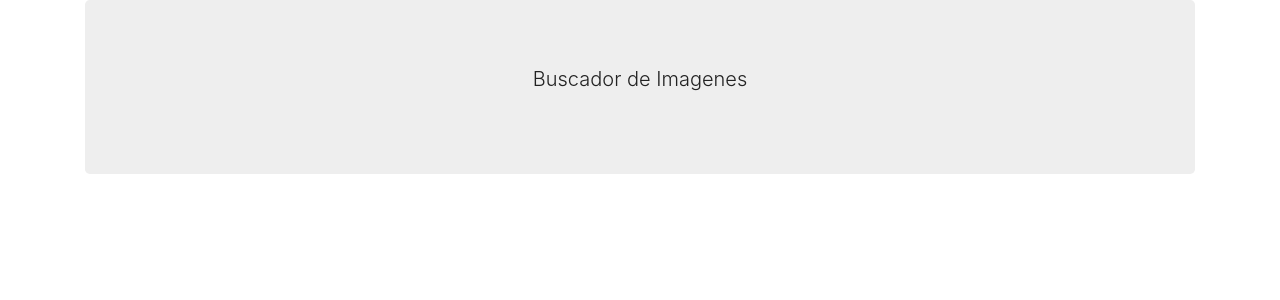
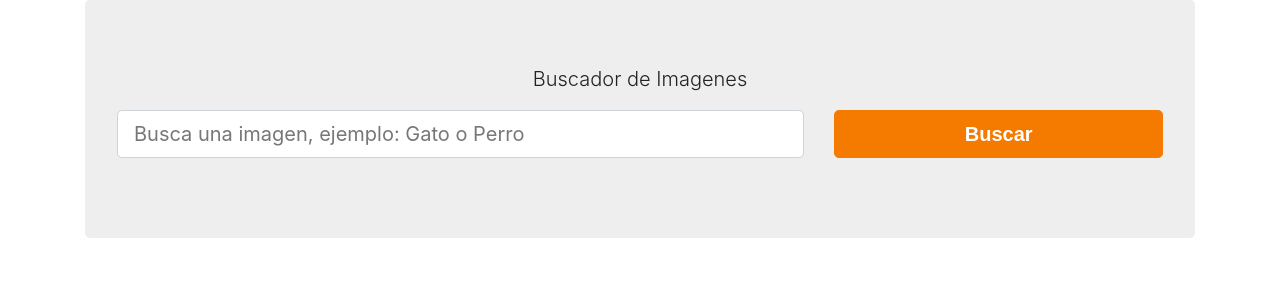
Before and after one commit to psyQore/buscador-pixabay-api, a React (Create React App) app: page / in a window 1280 px wide. Shown: the top 300 px of the page. Built offline with nearby package versions, Linux system fonts and the light colour scheme; a web font is replaced by a local one.

Commit message:
Primeros ajustes de la app

```diff
--- a/src/App.js
+++ b/src/App.js
@@ -1,10 +1,12 @@
 import React from 'react';
+import Formulario from './Components/Formulario';
 
 function App() {
   return (
     <div className="container">
       <div className="jumbotron">
         <p className="lead text-center">Buscador de Imagenes</p>
+        <Formulario/>
       </div>
     </div>
   );
--- /dev/null
+++ b/src/Components/Formulario.js
@@ -0,0 +1,26 @@
+import React from "react";
+
+const Formulario = () => {
+  return (
+    <form>
+      <div className="row">
+        <div className="form-group col-md-8">
+          <input
+            type="text"
+            className="form-control form-control-lg"
+            placeholder="Busca una imagen, ejemplo: Gato o Perro"
+          />
+        </div>
+        <div className="form-group col-md-4">
+          <input
+            type="submit"
+            className="btn btn-lg btn-danger btn-block"
+            value="Buscar"
+          />
+        </div>
+      </div>
+    </form>
+  );
+};
+
+export default Formulario;
```
